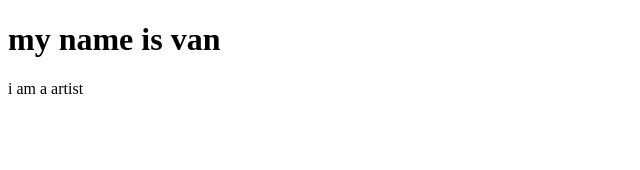
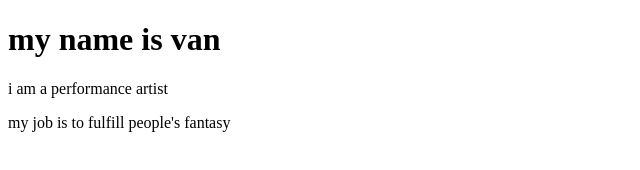
Before and after one commit to oliverolaftwisty/git-example-remote, a plain HTML site: page index.html in a window 1280 px wide. Shown: the whole page, without its empty margins (0-640 px from the left). Drawn offline with Linux system fonts and the light colour scheme.

Commit message:
my job is to fulfill people'sfantasy

```diff
--- a/index.html
+++ b/index.html
@@ -6,6 +6,7 @@
 </head>
 <body>
      <h1>my name is van</h1>
-     <p>i am a artist</p>
+     <p>i am a performance artist</p>
+     <p>my job is to fulfill people's fantasy</p>
 </body>
 </html>
```
